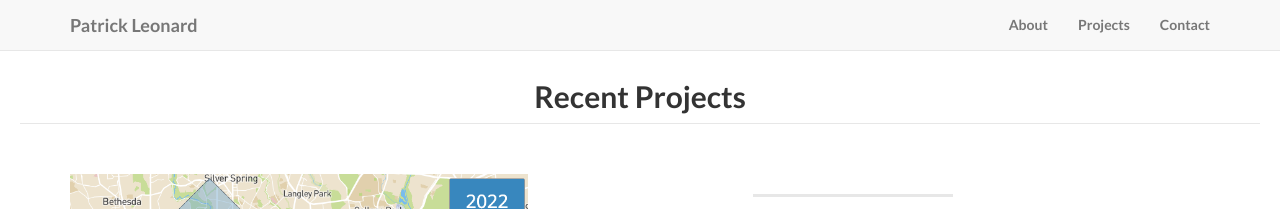
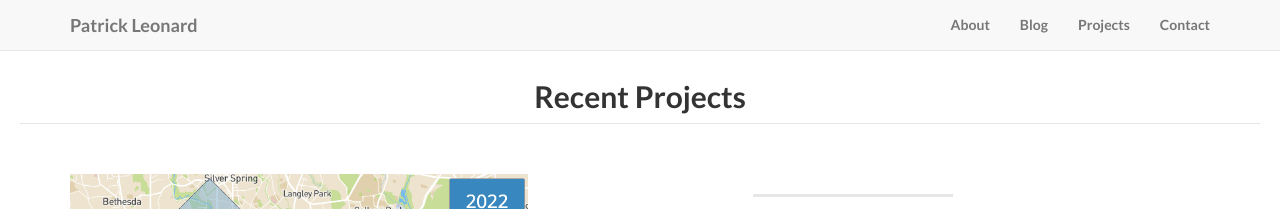
Before and after one commit to pjleonard37/pjleonard37.github.io, a Jekyll site: the page built from blog/index.html, in a window 1280 px wide. Shown: the top 209 px of the page. Built offline with Jekyll 4.4.1, drawn with Linux system fonts in a browser that asks for light colours.

Commit message:
Update navigation.html

```diff
--- a/_includes/navigation.html
+++ b/_includes/navigation.html
@@ -18,6 +18,9 @@
                     <a class="page-scroll" href="/#about">About</a>
                 </li>
                 <li>
+                    <a class="page-scroll" href="https://medium.com/@PJ_Leonard">Blog</a>
+                </li>
+                <li>
                     <a class="page-scroll" href="/blog">Projects</a>
                 </li>
                 <li>
```
